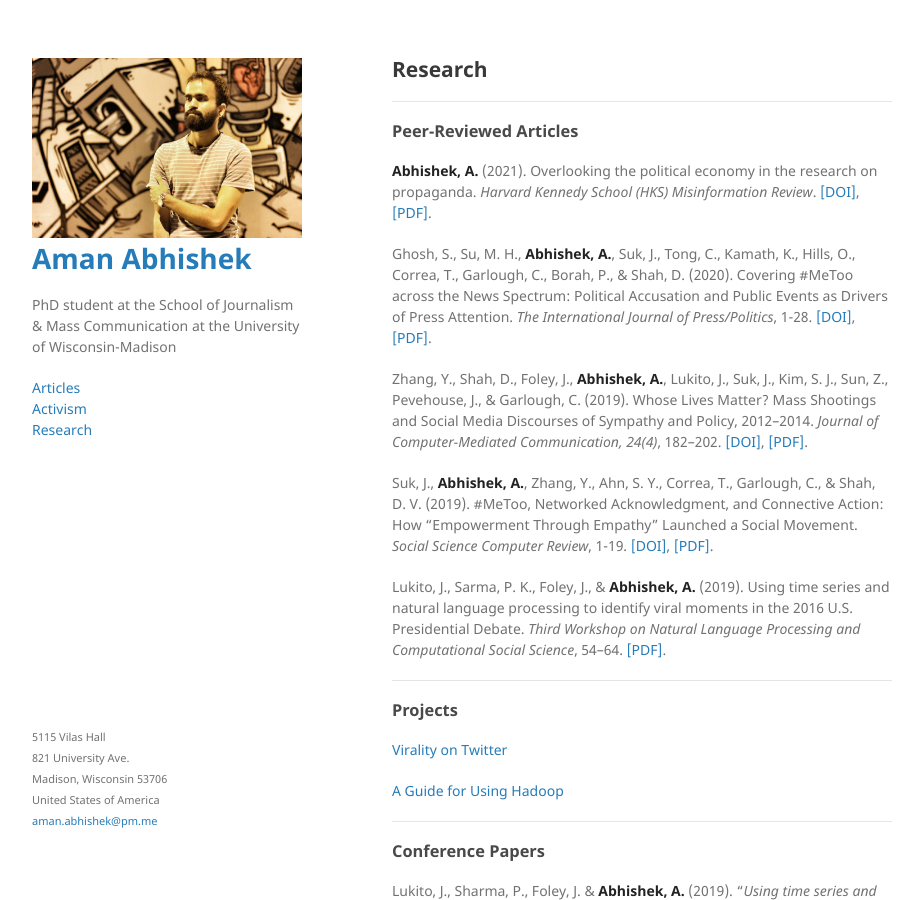
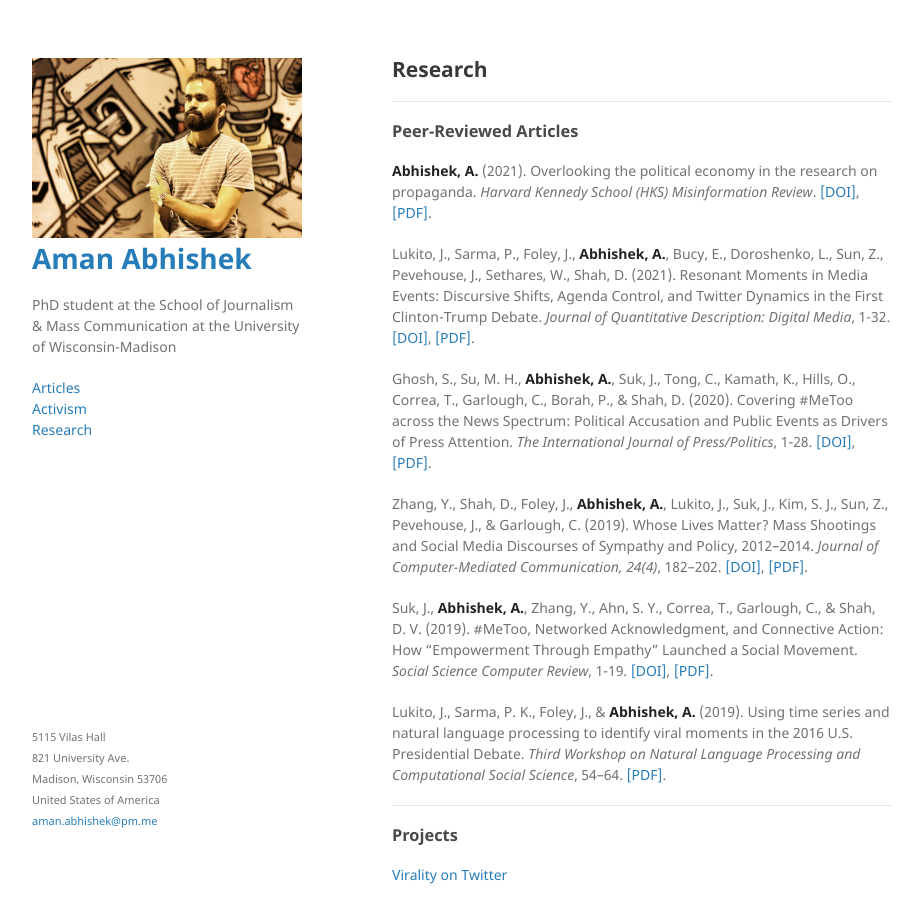
Before and after one commit to aman-abhishek/aman-abhishek.github.io, a Jekyll site: the page built from research.md, in a window 1280 px wide and 900 px high. Shown: the whole window, without its empty margins (178-1099 px from the left). Built offline with Jekyll 4.4.1, drawn with Linux system fonts in a browser that asks for light colours; our own code applies the rules of GitHub Pages for plain Markdown files.

Commit message:
Update research.md
DQD pub update

```diff
--- a/research.md
+++ b/research.md
@@ -9,6 +9,8 @@ layout: default
 ### Peer-Reviewed Articles
 
 **Abhishek, A.** (2021). Overlooking the political economy in the research on propaganda. _Harvard Kennedy School (HKS) Misinformation Review_. [[DOI]](https://doi.org/10.37016/mr-2020-61), [[PDF]](https://drive.google.com/file/d/1lqxVyzWaRm8LFKjKCTcWlwNDudcDkMG4/view).
+
+Lukito, J., Sarma, P., Foley, J., **Abhishek, A.**, Bucy, E., Doroshenko, L., Sun, Z., Pevehouse, J., Sethares, W., Shah, D. (2021). Resonant Moments in Media Events: Discursive Shifts, Agenda Control, and Twitter Dynamics in the First Clinton-Trump Debate. _Journal of Quantitative Description: Digital Media_, 1-32. [[DOI]](https://doi.org/10.51685/jqd.2021.019), [[PDF]](https://journalqd.org/article/view/2571/1935).
 
 Ghosh, S., Su, M. H., **Abhishek, A.**, Suk, J., Tong, C., Kamath, K., Hills, O., Correa, T., Garlough, C., Borah, P., & Shah, D. (2020). Covering #MeToo across the News Spectrum: Political Accusation and Public Events as Drivers of Press Attention. _The International Journal of Press/Politics_, 1-28. [[DOI]](https://doi.org/10.1177%2F1940161220968081), [[PDF]](https://drive.google.com/file/d/1XSd0_Mkdsj5RNJX99iMw7DlMAFi2wLUY/view).
 
```
